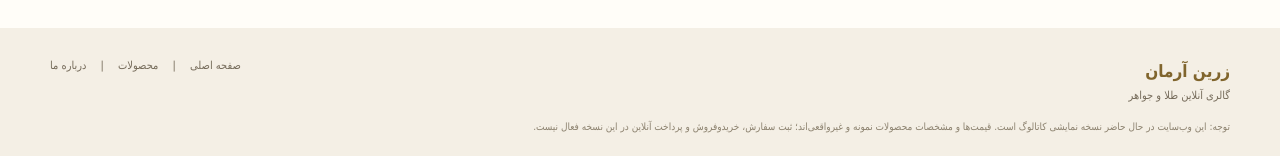
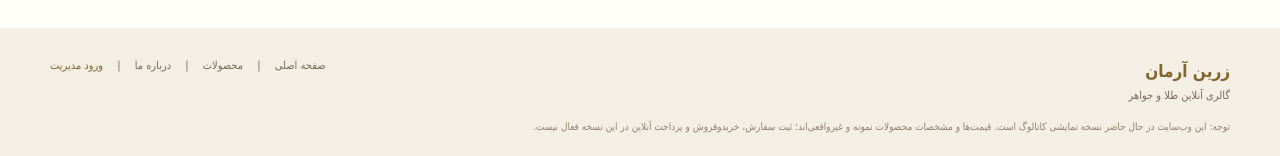
Before and after one commit to alik12mv2-alt/my-ai-assistant2, a plain HTML site: page zarrin-arman/index.html in a window 1280 px wide. Shown: the part 2247-2403 px from the top of the page. Drawn offline with nearby package versions, Linux system fonts and the light colour scheme.

Commit message:
Add storefront shortcut to admin panel

```diff
--- a/zarrin-arman/index.html
+++ b/zarrin-arman/index.html
@@ -42,7 +42,7 @@
 <section class="section catalog" id="catalog"><div class="section-head"><div><h2>گالری محصولات</h2><p>جستجو و مشاهده جزئیات محصولات نمونه</p></div><span class="text-link" id="result-count"></span></div><div class="toolbar"><input class="search" id="search" type="search" placeholder="نام محصول را جستجو کنید…" aria-label="جستجوی محصول"><button class="filter active" data-filter="همه">همه</button><button class="filter" data-filter="گردنبند">گردنبند</button><button class="filter" data-filter="دستبند">دستبند</button><button class="filter" data-filter="انگشتر">انگشتر</button><button class="filter" data-filter="گوشواره">گوشواره</button></div><div class="products" id="catalog-list"></div></section>
 <section class="section" id="about"><div class="section-head"><div><h2>زرین آرمان؛ انتخابی با سلیقه</h2><p>فروشگاه نمایشی فارسی با طراحی ویژه تلفن همراه</p></div></div><div class="info-grid"><div class="info"><b>✧ طراحی فارسی</b><span>راست‌چین و سازگار با موبایل</span></div><div class="info"><b>♡ فهرست انتخاب</b><span>ذخیره انتخاب‌ها در مرورگر</span></div><div class="info"><b>◇ جزئیات روشن</b><span>نمایش اطلاعات نمونه</span></div></div></section>
 </main>
-<footer class="footer"><div class="container footer-inner"><div><strong>زرین آرمان</strong><div>گالری آنلاین طلا و جواهر</div></div><div>صفحه اصلی　 |　 محصولات　 |　 درباره ما</div></div><div class="container disclaimer">توجه: این وب‌سایت در حال حاضر نسخه نمایشی کاتالوگ است. قیمت‌ها و مشخصات محصولات نمونه و غیرواقعی‌اند؛ ثبت سفارش، خریدوفروش و پرداخت آنلاین در این نسخه فعال نیست.</div></footer>
+<footer class="footer"><div class="container footer-inner"><div><strong>زرین آرمان</strong><div>گالری آنلاین طلا و جواهر</div></div><div>صفحه اصلی　 |　 محصولات　 |　 درباره ما　 |　 <a href="./admin.html" style="color:#80652d">ورود مدیریت</a></div></div><div class="container disclaimer">توجه: این وب‌سایت در حال حاضر نسخه نمایشی کاتالوگ است. قیمت‌ها و مشخصات محصولات نمونه و غیرواقعی‌اند؛ ثبت سفارش، خریدوفروش و پرداخت آنلاین در این نسخه فعال نیست.</div></footer>
 <nav class="bottom-nav"><a class="selected" href="#home"><b>⌂</b>صفحه اصلی</a><a href="#catalog"><b>▦</b>فروشگاه</a><button id="bottom-cart"><b>🛒</b>فهرست انتخاب <span id="bottom-count">۰</span></button><a href="#offers"><b>♡</b>ویژه‌ها</a></nav>
 <div class="drawer-backdrop" id="cart-drawer" role="dialog" aria-modal="true" aria-label="فهرست انتخاب"><div class="drawer"><div class="drawer-head"><h3>فهرست انتخاب شما</h3><button class="close" id="close-cart" aria-label="بستن">×</button></div><div id="cart-lines"><p class="empty">هنوز محصولی انتخاب نشده است.</p></div><div class="cart-total"><span>جمع قیمت نمونه</span><span class="price" id="cart-total">۰ تومان</span></div><p class="disclaimer">این فهرست فقط برای مرور محصولات است و سفارش یا پرداختی ثبت نمی‌کند.</p></div></div>
 <script>
```
